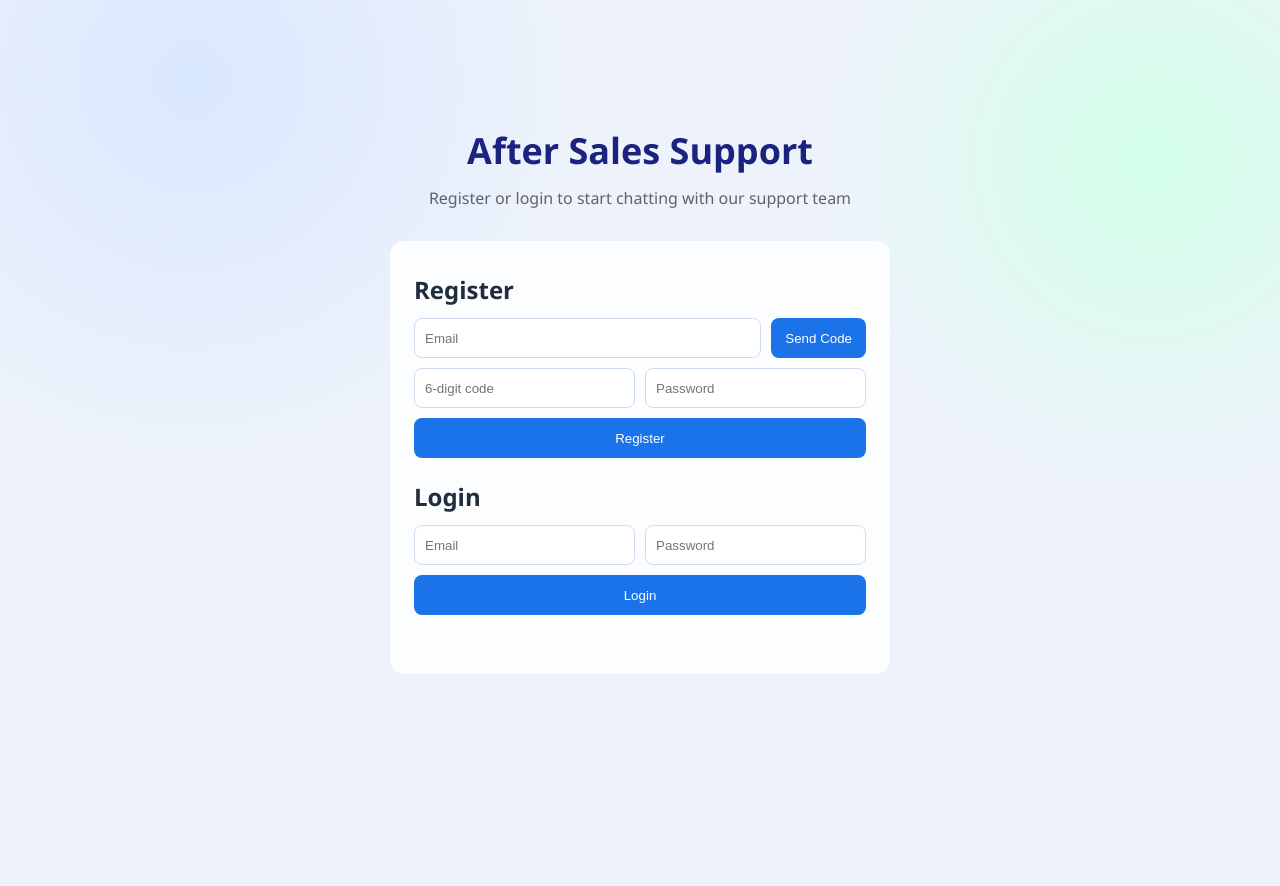
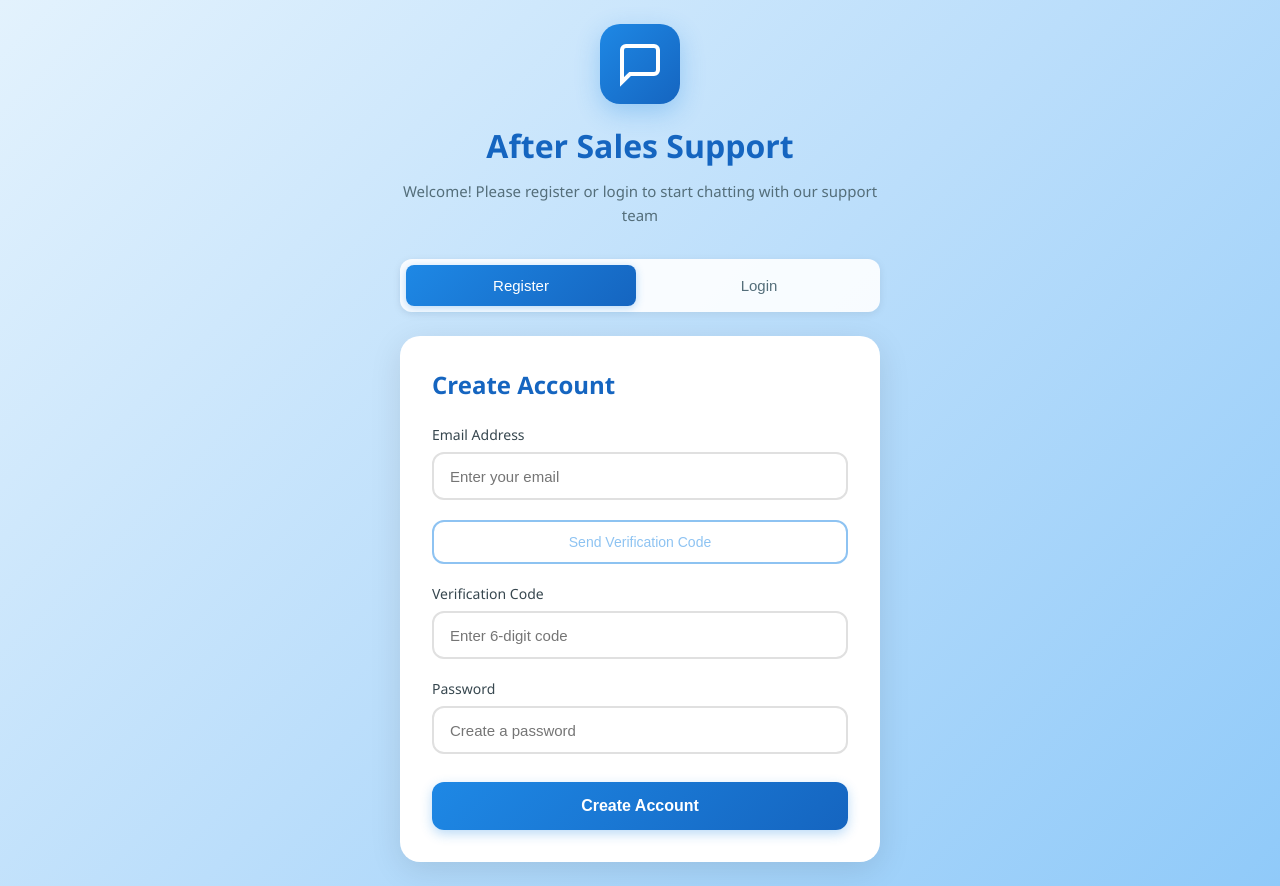
Before and after one commit to xiaowu20000/after-sales-system, a Vue app in the folder user-web/: page / in a window 1280 px wide. Before the commit the page ends 800 px from the top, so only its background shows below. Built offline with nearby package versions, Linux system fonts and the light colour scheme; no server answers.

Commit message:
feat: 将主题颜色改为蓝白色，优化登录注册页面UI

```diff
--- a/user-web/src/App.vue
+++ b/user-web/src/App.vue
@@ -4,29 +4,96 @@
     <section v-if="!token" class="auth-section">
       <div class="auth-container">
         <div class="auth-header">
+          <div class="logo-icon">
+            <svg width="48" height="48" viewBox="0 0 24 24" fill="none" stroke="currentColor" stroke-width="2">
+              <path d="M21 15a2 2 0 0 1-2 2H7l-4 4V5a2 2 0 0 1 2-2h14a2 2 0 0 1 2 2z"></path>
+            </svg>
+          </div>
           <h1>After Sales Support</h1>
-          <p>Register or login to start chatting with our support team</p>
+          <p>Welcome! Please register or login to start chatting with our support team</p>
+        </div>
+
+        <div class="auth-tabs">
+          <button
+            class="tab-btn"
+            :class="{ active: activeTab === 'register' }"
+            @click="activeTab = 'register'"
+          >
+            Register
+          </button>
+          <button
+            class="tab-btn"
+            :class="{ active: activeTab === 'login' }"
+            @click="activeTab = 'login'"
+          >
+            Login
+          </button>
         </div>
 
         <div class="auth-card">
-          <h2>Register</h2>
-          <div class="row">
-            <input v-model.trim="registerForm.email" placeholder="Email" />
-            <button @click="sendCode">Send Code</button>
+          <!-- 注册表单 -->
+          <div v-show="activeTab === 'register'" class="auth-form">
+            <h2>Create Account</h2>
+            <div class="form-group">
+              <label>Email Address</label>
+              <input
+                v-model.trim="registerForm.email"
+                type="email"
+                placeholder="Enter your email"
+                class="form-input"
+              />
+            </div>
+            <button class="code-btn" @click="sendCode" :disabled="!registerForm.email">
+              Send Verification Code
+            </button>
+            <div class="form-group">
+              <label>Verification Code</label>
+              <input
+                v-model.trim="registerForm.code"
+                placeholder="Enter 6-digit code"
+                class="form-input"
+                maxlength="6"
+              />
+            </div>
+            <div class="form-group">
+              <label>Password</label>
+              <input
+                v-model.trim="registerForm.password"
+                type="password"
+                placeholder="Create a password"
+                class="form-input"
+              />
+            </div>
+            <button class="submit-btn" @click="register">Create Account</button>
           </div>
-          <div class="row">
-            <input v-model.trim="registerForm.code" placeholder="6-digit code" />
-            <input v-model.trim="registerForm.password" type="password" placeholder="Password" />
+
+          <!-- 登录表单 -->
+          <div v-show="activeTab === 'login'" class="auth-form">
+            <h2>Welcome Back</h2>
+            <div class="form-group">
+              <label>Email Address</label>
+              <input
+                v-model.trim="loginForm.email"
+                type="email"
+                placeholder="Enter your email"
+                class="form-input"
+              />
+            </div>
+            <div class="form-group">
+              <label>Password</label>
+              <input
+                v-model.trim="loginForm.password"
+                type="password"
+                placeholder="Enter your password"
+                class="form-input"
+              />
+            </div>
+            <button class="submit-btn" @click="login">Sign In</button>
           </div>
-          <button class="full" @click="register">Register</button>
 
-          <h2>Login</h2>
-          <div class="row">
-            <input v-model.trim="loginForm.email" placeholder="Email" />
-            <input v-model.trim="loginForm.password" type="password" placeholder="Password" />
-          </div>
-          <button class="full" @click="login">Login</button>
-          <p class="hint">{{ hint }}</p>
+          <p v-if="hint" class="hint" :class="{ error: hint.includes('failed') || hint.includes('error') || hint.includes('Error') }">
+            {{ hint }}
+          </p>
         </div>
       </div>
     </section>
@@ -79,6 +146,7 @@ const loginForm = ref({
   password: '',
 });
 
+const activeTab = ref('register');
 const hint = ref('');
 
 async function post(url, data) {
--- a/user-web/src/components/CustomerChatWidget.vue
+++ b/user-web/src/components/CustomerChatWidget.vue
@@ -280,7 +280,7 @@ onMounted(() => {
 }
 
 .chat-header {
-  background: linear-gradient(135deg, #667eea 0%, #764ba2 100%);
+  background: linear-gradient(135deg, #1e88e5 0%, #1565c0 100%);
   color: #fff;
   padding: 0;
   box-shadow: 0 2px 8px rgba(0, 0, 0, 0.1);
@@ -401,7 +401,7 @@ onMounted(() => {
 }
 
 .bubble.mine {
-  background: linear-gradient(135deg, #667eea 0%, #764ba2 100%);
+  background: linear-gradient(135deg, #1e88e5 0%, #1565c0 100%);
   color: #fff;
   border-bottom-right-radius: 4px;
 }
@@ -484,11 +484,11 @@ onMounted(() => {
 }
 
 .text-input:focus {
-  border-color: #667eea;
+  border-color: #1e88e5;
 }
 
 .send-btn {
-  background: linear-gradient(135deg, #667eea 0%, #764ba2 100%);
+  background: linear-gradient(135deg, #1e88e5 0%, #1565c0 100%);
   color: #fff;
   border: none;
   border-radius: 12px;
@@ -498,12 +498,12 @@ onMounted(() => {
   align-items: center;
   justify-content: center;
   transition: all 0.2s;
-  box-shadow: 0 2px 8px rgba(102, 126, 234, 0.3);
+  box-shadow: 0 2px 8px rgba(30, 136, 229, 0.3);
 }
 
 .send-btn:hover:not(:disabled) {
   transform: translateY(-1px);
-  box-shadow: 0 4px 12px rgba(102, 126, 234, 0.4);
+  box-shadow: 0 4px 12px rgba(30, 136, 229, 0.4);
 }
 
 .send-btn:disabled {
--- a/user-web/src/styles.css
+++ b/user-web/src/styles.css
@@ -27,11 +27,12 @@ body {
   align-items: center;
   justify-content: center;
   padding: 24px;
+  background: linear-gradient(135deg, #e3f2fd 0%, #bbdefb 50%, #90caf9 100%);
 }
 
 .auth-container {
   width: 100%;
-  max-width: 500px;
+  max-width: 480px;
 }
 
 .auth-header {
@@ -39,31 +40,168 @@ body {
   margin-bottom: 32px;
 }
 
+.logo-icon {
+  width: 80px;
+  height: 80px;
+  margin: 0 auto 20px;
+  background: linear-gradient(135deg, #1e88e5 0%, #1565c0 100%);
+  border-radius: 20px;
+  display: flex;
+  align-items: center;
+  justify-content: center;
+  color: #fff;
+  box-shadow: 0 8px 24px rgba(30, 136, 229, 0.3);
+}
+
 .auth-header h1 {
-  margin: 0;
-  font-size: 36px;
-  font-weight: 600;
-  color: #1a237e;
+  margin: 0 0 12px;
+  font-size: 32px;
+  font-weight: 700;
+  color: #1565c0;
 }
 
 .auth-header p {
-  margin-top: 12px;
-  color: #5f6368;
-  font-size: 16px;
+  margin: 0;
+  color: #546e7a;
+  font-size: 15px;
+  line-height: 1.6;
+}
+
+.auth-tabs {
+  display: flex;
+  gap: 8px;
+  margin-bottom: 24px;
+  background: rgba(255, 255, 255, 0.9);
+  padding: 6px;
+  border-radius: 12px;
+  box-shadow: 0 2px 8px rgba(0, 0, 0, 0.08);
+}
+
+.tab-btn {
+  flex: 1;
+  padding: 12px 24px;
+  border: none;
+  border-radius: 8px;
+  background: transparent;
+  color: #546e7a;
+  font-size: 15px;
+  font-weight: 500;
+  cursor: pointer;
+  transition: all 0.2s;
+}
+
+.tab-btn.active {
+  background: linear-gradient(135deg, #1e88e5 0%, #1565c0 100%);
+  color: #fff;
+  box-shadow: 0 2px 8px rgba(30, 136, 229, 0.3);
 }
 
 .auth-card {
-  max-width: 900px;
-  margin: 0 auto;
-  padding: 20px 24px 36px;
-  background: rgba(255, 255, 255, 0.86);
-  border-radius: 14px;
+  background: #fff;
+  border-radius: 20px;
+  padding: 32px;
+  box-shadow: 0 8px 32px rgba(0, 0, 0, 0.1);
 }
 
-.auth-card h2 {
-  margin: 12px 0;
+.auth-form h2 {
+  margin: 0 0 24px;
+  font-size: 24px;
+  font-weight: 600;
+  color: #1565c0;
 }
 
+.form-group {
+  margin-bottom: 20px;
+}
+
+.form-group label {
+  display: block;
+  margin-bottom: 8px;
+  font-size: 14px;
+  font-weight: 500;
+  color: #37474f;
+}
+
+.form-input {
+  width: 100%;
+  height: 48px;
+  border: 2px solid #e0e0e0;
+  border-radius: 12px;
+  padding: 0 16px;
+  font-size: 15px;
+  transition: all 0.2s;
+  box-sizing: border-box;
+}
+
+.form-input:focus {
+  outline: none;
+  border-color: #1e88e5;
+  box-shadow: 0 0 0 3px rgba(30, 136, 229, 0.1);
+}
+
+.code-btn {
+  width: 100%;
+  height: 44px;
+  margin-bottom: 20px;
+  border: 2px solid #1e88e5;
+  border-radius: 12px;
+  background: transparent;
+  color: #1e88e5;
+  font-size: 14px;
+  font-weight: 500;
+  cursor: pointer;
+  transition: all 0.2s;
+}
+
+.code-btn:hover:not(:disabled) {
+  background: #e3f2fd;
+}
+
+.code-btn:disabled {
+  opacity: 0.5;
+  cursor: not-allowed;
+}
+
+.submit-btn {
+  width: 100%;
+  height: 48px;
+  margin-top: 8px;
+  border: none;
+  border-radius: 12px;
+  background: linear-gradient(135deg, #1e88e5 0%, #1565c0 100%);
+  color: #fff;
+  font-size: 16px;
+  font-weight: 600;
+  cursor: pointer;
+  transition: all 0.2s;
+  box-shadow: 0 4px 12px rgba(30, 136, 229, 0.3);
+}
+
+.submit-btn:hover {
+  transform: translateY(-1px);
+  box-shadow: 0 6px 16px rgba(30, 136, 229, 0.4);
+}
+
+.submit-btn:active {
+  transform: translateY(0);
+}
+
+.hint {
+  margin-top: 20px;
+  padding: 12px 16px;
+  border-radius: 8px;
+  font-size: 14px;
+  text-align: center;
+  color: #1e88e5;
+  background: #e3f2fd;
+}
+
+.hint.error {
+  color: #c62828;
+  background: #ffebee;
+}
+
+/* 兼容旧的样式 */
 .row {
   display: flex;
   gap: 10px;
@@ -93,8 +231,3 @@ body {
   width: 100%;
   margin-bottom: 10px;
 }
-
-.hint {
-  color: #55657a;
-  font-size: 13px;
-}
```
